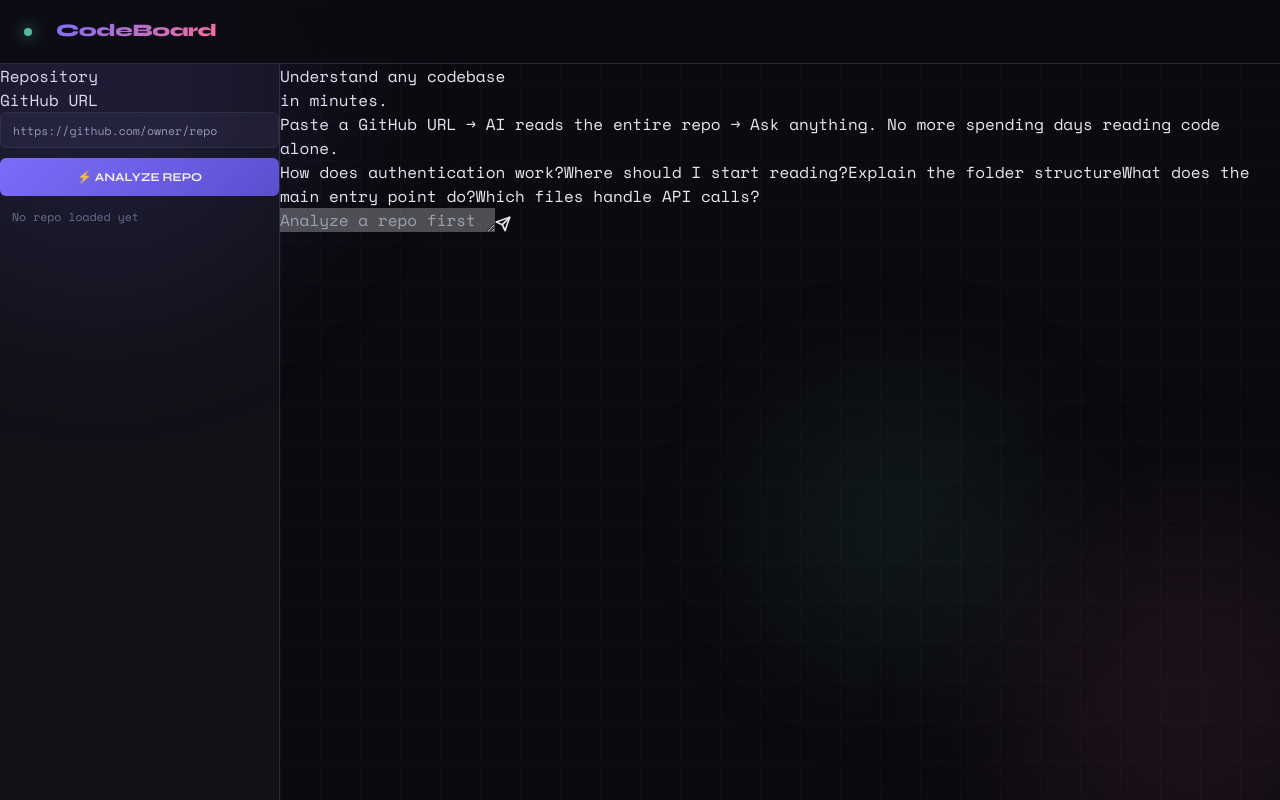
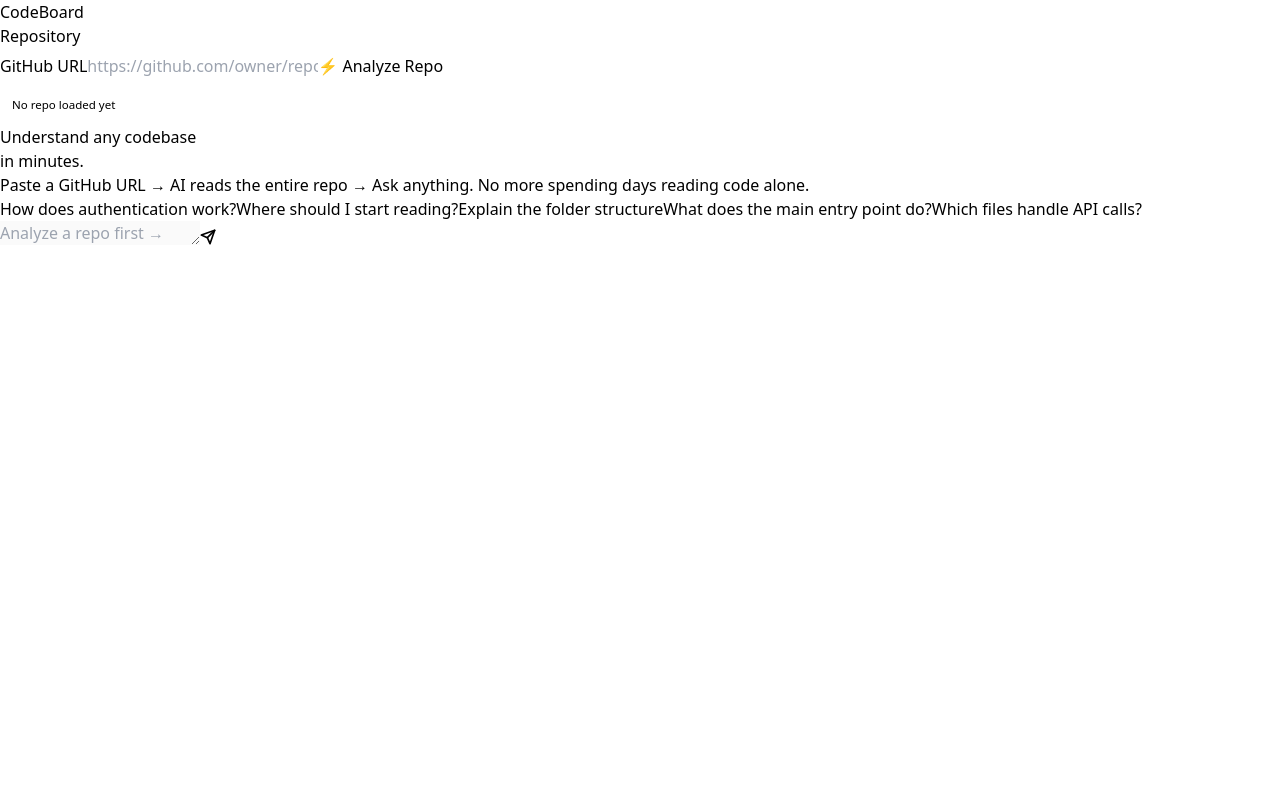
Before and after one commit to ag8615340-bit/code-pulse, a React (Vite) app in the folder frontend/: page / in a window 1280 px wide. Built offline with nearby package versions, Linux system fonts and the light colour scheme.

Commit message:
Fixed: Cleaned style.css from accidental JS code

```diff
--- a/frontend/src/style.css
+++ b/frontend/src/style.css
@@ -1,158 +1,3 @@
-@import url("https://fonts.googleapis.com/css2?family=Space+Mono:ital,wght@0,400;0,700;1,400&family=Syne:wght@400;600;700;800&display=swap");
-
 @tailwind base;
 @tailwind components;
 @tailwind utilities;
-
-:root {
-  --bg: #0a0a0f;
-  --bg2: #111118;
-  --bg3: #1a1a25;
-  --border: #2a2a3a;
-  --accent: #7c6dfa;
-  --accent2: #fa6d9a;
-  --accent3: #6dfacc;
-  --text: #e8e8f0;
-  --muted: #6b6b85;
-  --glow: rgba(124, 109, 250, 0.15);
-  --font-head: "Syne", sans-serif;
-  --font-mono: "Space Mono", monospace;
-}
-
-*, *::before, *::after {
-  box-sizing: border-box;
-  margin: 0;
-  padding: 0;
-}
-
-html { scroll-behavior: smooth; }
-
-body {
-  background: var(--bg);
-  color: var(--text);
-  font-family: var(--font-mono);
-  min-height: 100vh;
-  overflow-x: hidden;
-}
-
-::-webkit-scrollbar { width: 4px; height: 4px; }
-::-webkit-scrollbar-track { background: var(--bg2); }
-::-webkit-scrollbar-thumb { background: var(--border); border-radius: 2px; }
-::-webkit-scrollbar-thumb:hover { background: var(--accent); }
-
-body::after {
-  content: "";
-  position: fixed;
-  inset: 0;
-  background-image:
-    linear-gradient(var(--border) 1px, transparent 1px),
-    linear-gradient(90deg, var(--border) 1px, transparent 1px);
-  background-size: 40px 40px;
-  opacity: 0.15;
-  pointer-events: none;
-  z-index: 0;
-}
-
-.orb {
-  position: fixed;
-  border-radius: 50%;
-  filter: blur(80px);
-  pointer-events: none;
-  z-index: 0;
-  animation: float 8s ease-in-out infinite;
-}
-
-.orb-1 { width: 400px; height: 400px; background: rgba(124, 109, 250, 0.12); top: -100px; left: -100px; }
-.orb-2 { width: 350px; height: 350px; background: rgba(250, 109, 154, 0.08); bottom: -80px; right: -80px; animation-delay: -4s; }
-.orb-3 { width: 250px; height: 250px; background: rgba(109, 250, 204, 0.07); top: 50%; right: 20%; animation-delay: -2s; }
-
-@keyframes float {
-  0%, 100% { transform: translateY(0px) scale(1); }
-  50% { transform: translateY(-20px) scale(1.05); }
-}
-
-.app-shell { position: relative; z-index: 1; display: grid; grid-template-rows: auto 1fr; min-height: 100vh; }
-.main-grid { display: grid; grid-template-columns: 280px 1fr; height: calc(100vh - 64px); overflow: hidden; }
-
-.navbar {
-  height: 64px;
-  border-bottom: 1px solid var(--border);
-  display: flex;
-  align-items: center;
-  padding: 0 1.5rem;
-  gap: 1rem;
-  background: rgba(10, 10, 15, 0.8);
-  backdrop-filter: blur(12px);
-  position: sticky;
-  top: 0;
-  z-index: 100;
-}
-
-.logo {
-  font-family: var(--font-head);
-  font-size: 1.1rem;
-  font-weight: 800;
-  letter-spacing: -0.02em;
-  background: linear-gradient(135deg, var(--accent) 0%, var(--accent2) 100%);
-  -webkit-background-clip: text;
-  -webkit-text-fill-color: transparent;
-  background-clip: text;
-}
-
-.logo-dot {
-  display: inline-block;
-  width: 8px;
-  height: 8px;
-  border-radius: 50%;
-  background: var(--accent3);
-  box-shadow: 0 0 8px var(--accent3);
-  margin-right: 8px;
-  animation: pulse 2s ease-in-out infinite;
-}
-
-@keyframes pulse {
-  0%, 100% { opacity: 1; box-shadow: 0 0 8px var(--accent3); }
-  50% { opacity: 0.5; box-shadow: 0 0 20px var(--accent3); }
-}
-
-.sidebar { border-right: 1px solid var(--border); overflow-y: auto; background: var(--bg2); display: flex; flex-direction: column; }
-
-.repo-input {
-  width: 100%;
-  background: var(--bg3);
-  border: 1px solid var(--border);
-  border-radius: 6px;
-  padding: 0.6rem 0.75rem;
-  font-family: var(--font-mono);
-  font-size: 0.72rem;
-  color: var(--text);
-  outline: none;
-  transition: all 0.2s;
-}
-
-.repo-input:focus { border-color: var(--accent); box-shadow: 0 0 0 2px var(--glow); }
-
-.btn-analyze {
-  width: 100%;
-  margin-top: 0.6rem;
-  padding: 0.65rem;
-  background: linear-gradient(135deg, var(--accent), #5a4dcc);
-  border: none;
-  border-radius: 6px;
-  color: #fff;
-  font-family: var(--font-head);
-  font-size: 0.75rem;
-  font-weight: 700;
-  text-transform: uppercase;
-  cursor: pointer;
-}
-
-.messages-list { flex: 1; overflow-y: auto; padding: 1.5rem; display: flex; flex-direction: column; gap: 1.5rem; }
-
-.bubble { max-width: 70%; padding: 0.85rem 1rem; border-radius: 12px; font-size: 0.8rem; line-height: 1.7; }
-.bubble.ai { background: var(--bg2); border: 1px solid var(--border); border-radius: 4px 12px 12px 12px; }
-.bubble.user { background: linear-gradient(135deg, var(--accent), #5a4dcc); color: white; border-radius: 12px 4px 12px 12px; }
-
-.spinner { width: 16px; height: 16px; border: 2px solid rgba(255, 255, 255, 0.2); border-top-color: white; border-radius: 50%; animation: spin 0.7s linear infinite; }
-
-@keyframes spin { to { transform: rotate(360deg); } }
```
